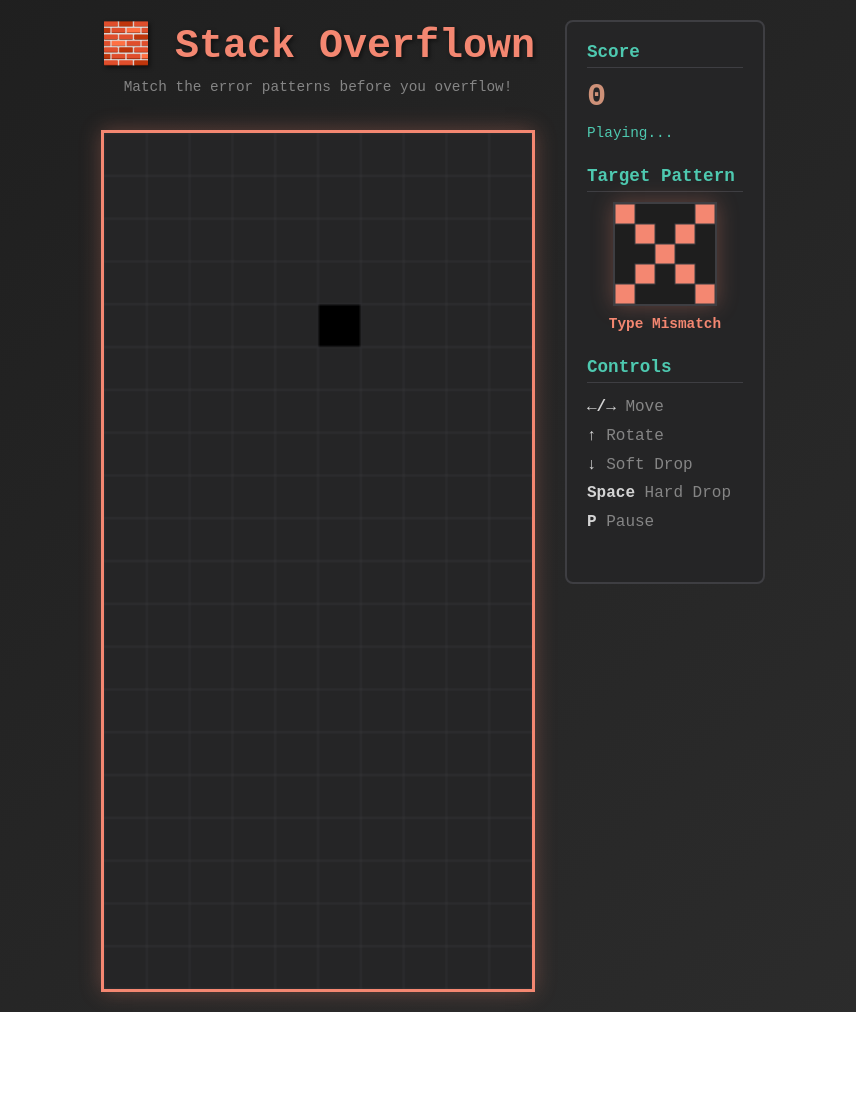
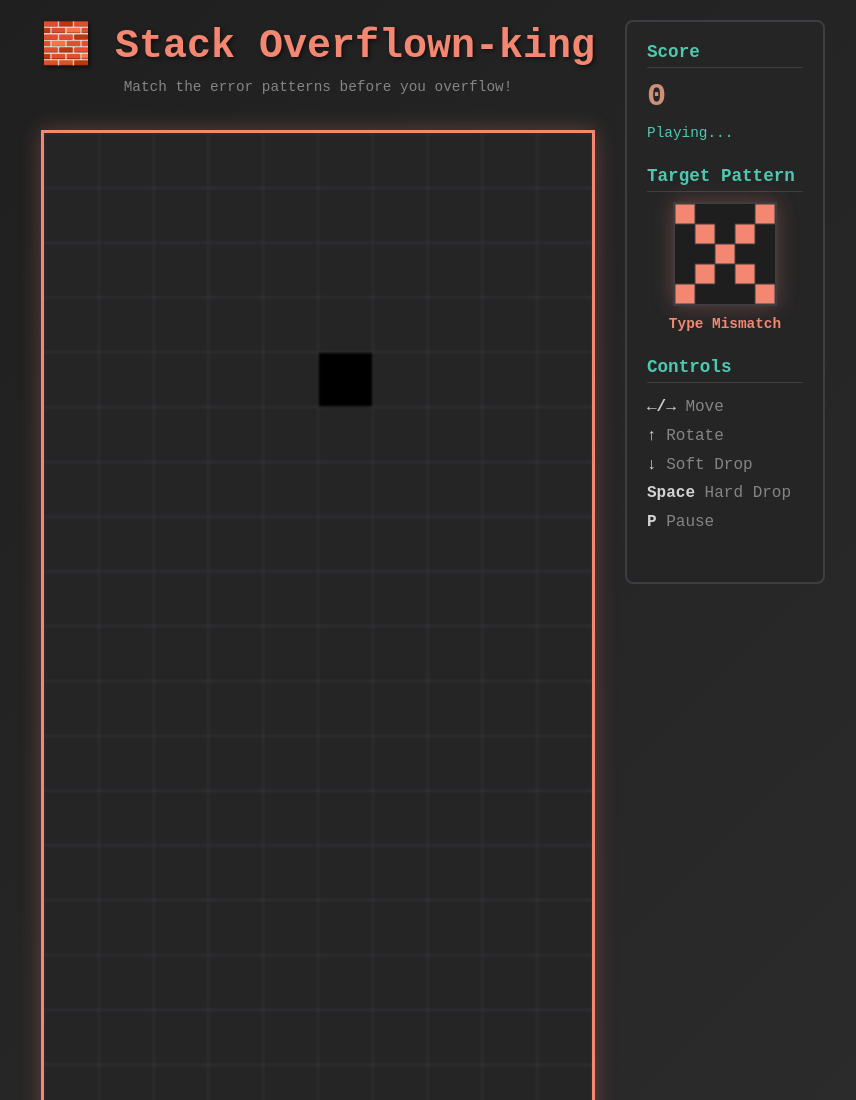
Before and after one commit to git-King-bo/skills-publish-docker-images, a plain HTML site: page src/index.html in a window 1280 px wide. Shown: the top 1100 px of the page, without its empty margins (207-1063 px from the left). Before the commit the page ends 1012 px from the top, so only its background shows below. Drawn offline with Linux system fonts and the light colour scheme.

```diff
--- a/src/index.html
+++ b/src/index.html
@@ -10,7 +10,7 @@
     <div class="game-container">
       <div class="main-panel">
         <div>
-          <h1>🧱 Stack Overflown</h1>
+          <h1>🧱 Stack Overflown-king</h1>
           <div class="subtitle">Match the error patterns before you overflow!</div>
         </div>
         <canvas id="gameCanvas" width="300" height="600"></canvas>
```
Also changed, not shown: 1 other file.
